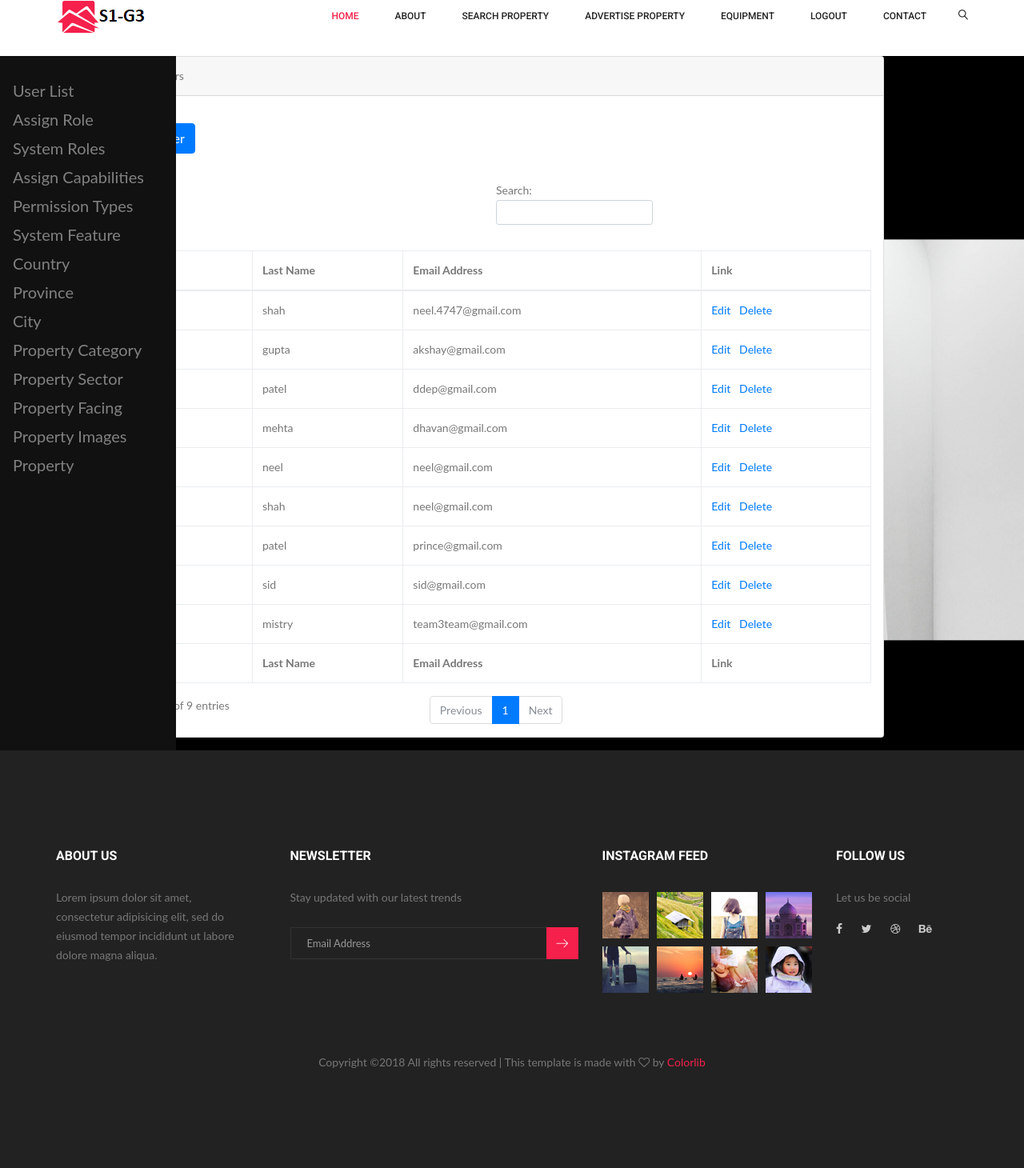
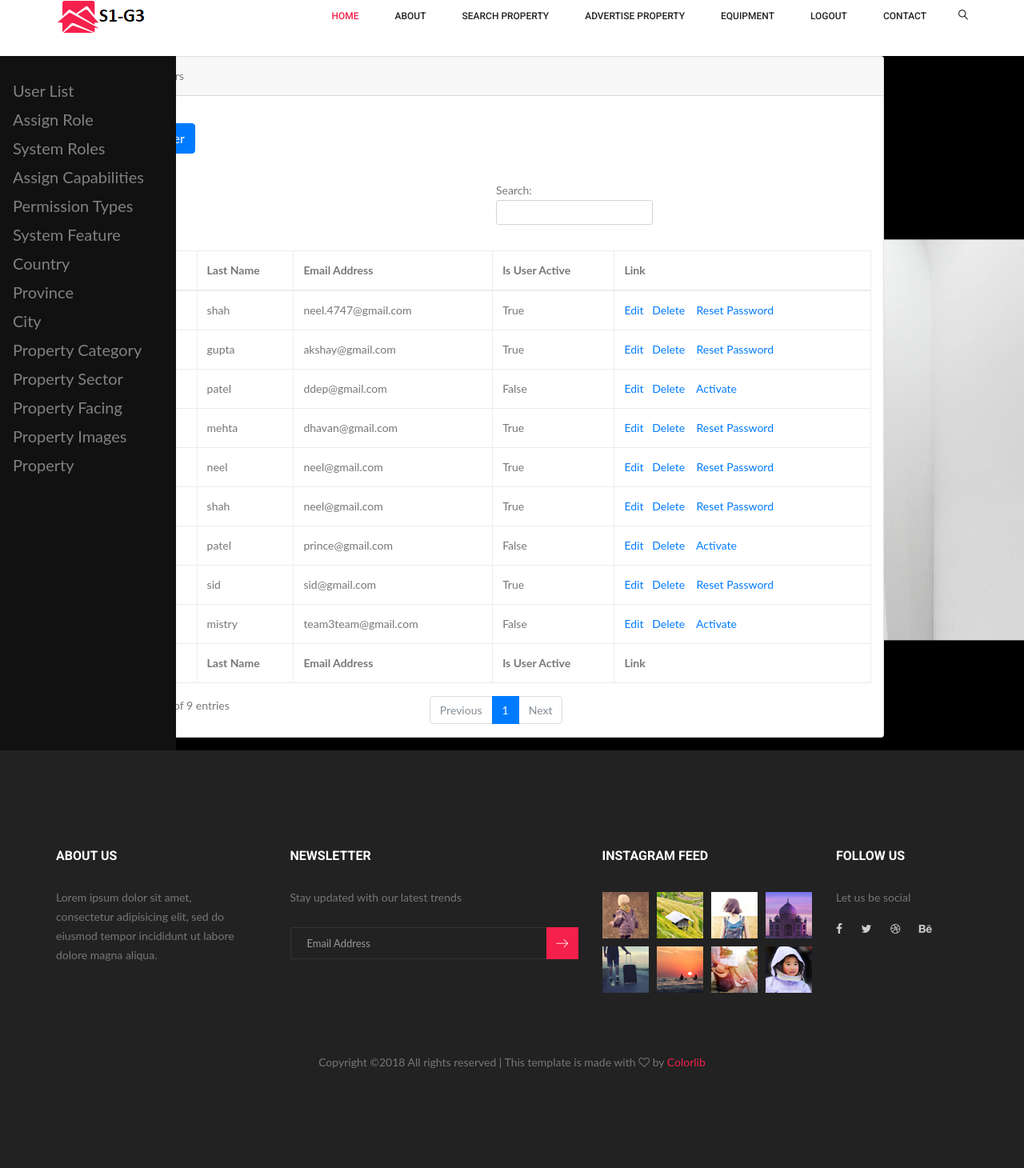
Before and after one commit to internetteam3/myapp, a Django app: a page that uses eproperty/templates/eproperty/Users_list.html in a window 1280 px wide. Shown: the part 30-1490 px from the top of the page at 80% size. Run offline with Django 3.2, Linux system fonts and the light colour scheme; data comes from the database, SQL or seed files in the repository; both versions use the stored data as it was after the commit; some libraries are stand-ins or nearby versions.

Commit message:
developing activate

```diff
--- a/eproperty/templates/eproperty/Users_list.html
+++ b/eproperty/templates/eproperty/Users_list.html
@@ -60,6 +60,7 @@
 									<th>First Name</th>
 									<th>Last Name</th>
 									<th>Email Address</th>
+                                    <th>Is User Active</th>
 									<th>Link</th>
 								</tr>
 							</thead>
@@ -68,20 +69,28 @@
 									<th>First Name</th>
 									<th>Last Name</th>
 									<th>Email Address</th>
+                                    <th>Is User Active</th>
 									<th>Link</th>
 								</tr>
 							</tfoot>
 							<tbody>
 
 
-								 {% for user in users_list %}
+								 {% for user in password_list %}
 									<tr>
 
-										<td>{{ user.firstName }}</td>
-										<td>{{ user.lastName }}</td>
-										<td>{{ user.email }}</td>
-										<td> <a href="{% url 'eproperty:Users_update' user.user_ID %}">Edit</a> &nbsp;
-                                        <a href="javascript:deleteFromURL('{% url 'eproperty:Users_delete' user.user_ID %}', 'User')">Delete</a>
+										<td>{{ user.user_ID.firstName }}</td>
+										<td>{{ user.user_ID.lastName }}</td>
+										<td>{{ user.user_ID.email }}</td>
+                                        <td>{{ user.isActive }}</td>
+										<td> <a href="{% url 'eproperty:Users_update' user.user_ID.user_ID %}">Edit</a> &nbsp;
+                                        <a href="javascript:deleteFromURL('{% url 'eproperty:Users_delete' user.user_ID.user_ID %}', 'User')">Delete</a> &nbsp;&nbsp;
+                                            {% if user.isActive %}
+                                                  <a href="{% url 'eproperty:ResetUserPassword' user.password_ID %}">Reset Password</a>
+                                            {% else %}
+                                                  <a href="{% url 'eproperty:ActivateUser' user.password_ID %}">Activate</a>
+                                            {% endif %}
+
                                         </td>
 
 									</tr>
--- a/eproperty/urls.py
+++ b/eproperty/urls.py
@@ -39,6 +39,12 @@ urlpatterns = [
 
                   url(r'^signUp/$', views.signUp.as_view(),
                       name='SignUp'),
+
+                  url(r'^activateUser/(?P<uID>\d+)$', views.activateUser.as_view(),
+                      name='ActivateUser'),
+
+                  url(r'^resetUserPassword/(?P<uID>\d+)$', views.resetUserPassword.as_view(),
+                      name='ResetUserPassword'),
 
 
                   path(r'reset', views.reset, name='reset'),
--- a/eproperty/views.py
+++ b/eproperty/views.py
@@ -186,8 +186,7 @@ class signUp(View):
             message += "User Name: "+userName+"\nFirst Name: "+firstName+"\nLast Name: "+lastName+"\nEmail: "+email
             message += "\n\n Kindly Active & Assign Role to this user through your portal."
 
-
-            sendEmailAdmin(subject, message)
+            sendEmailToAdmin(subject, message)
 
             errorMSG = 'You have SignUp. You will shortly receive an email from the Admin'
 
@@ -203,10 +202,43 @@ def reset(request):
     return render(request, 'eproperty/reset.html')
 
 
-def sendEmailAdmin(subject, message):
+def sendEmailToAdmin(subject, message):
     email_from = settings.EMAIL_DUMMY
     recipient_list = ['shah13yWindsor@gmail.com']
     send_mail( subject, message, email_from, recipient_list)
+
+def sendEmailToUser(subject, message, recipient):
+    email_from = settings.EMAIL_DUMMY
+    recipient_list = [recipient]
+    send_mail( subject, message, email_from, recipient_list)
+
+class activateUser(View):
+    def get(self, request, uID):
+
+        passwordM = Password.objects.get(password_ID=uID)
+
+        subject = 'Welcome to your new Real Estate Account: ' + passwordM.userName
+        message = "Thank you for creating a Real Estate Account. Here is some advice to get started with your account.\n\n"
+        message += "You User name: "+passwordM.userName+"\nYour Temporary Password is: "+passwordM.encryptedPassword
+        message += "\n\n You can now login to your account by filling above details"
+        sendEmailToUser(subject, message, passwordM.user_ID.email)
+
+
+
+
+        passwordM.isActive = True
+        passwordM.save()
+
+        return redirect('eproperty:Users_List')
+
+class resetUserPassword(View):
+    def get(self, request, uID):
+        passwordM = Password.objects.get(password_ID=uID)
+        passwordM.passwordMustChanged = True
+        passwordM.save()
+
+        return redirect('eproperty:Users_List')
+
 
 ######################################################################################################################
 
@@ -264,7 +296,7 @@ class UsersList(View):
         return render(
             request,
             'eproperty/Users_list.html',
-            {'users_list': Users.objects.all().order_by('-user_ID')})
+            {'password_list': Password.objects.all().order_by('-password_ID')})
 
 
 
```
Also changed, not shown: db.sqlite3.
